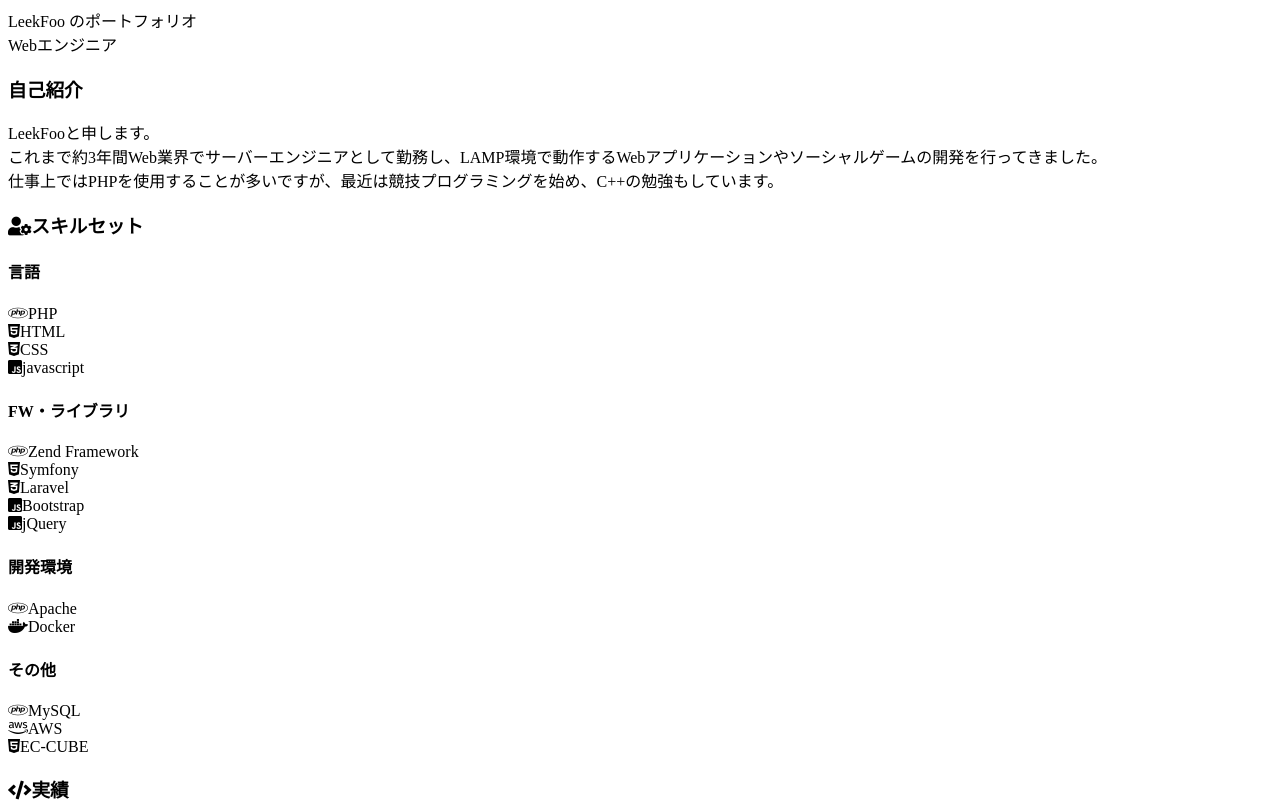
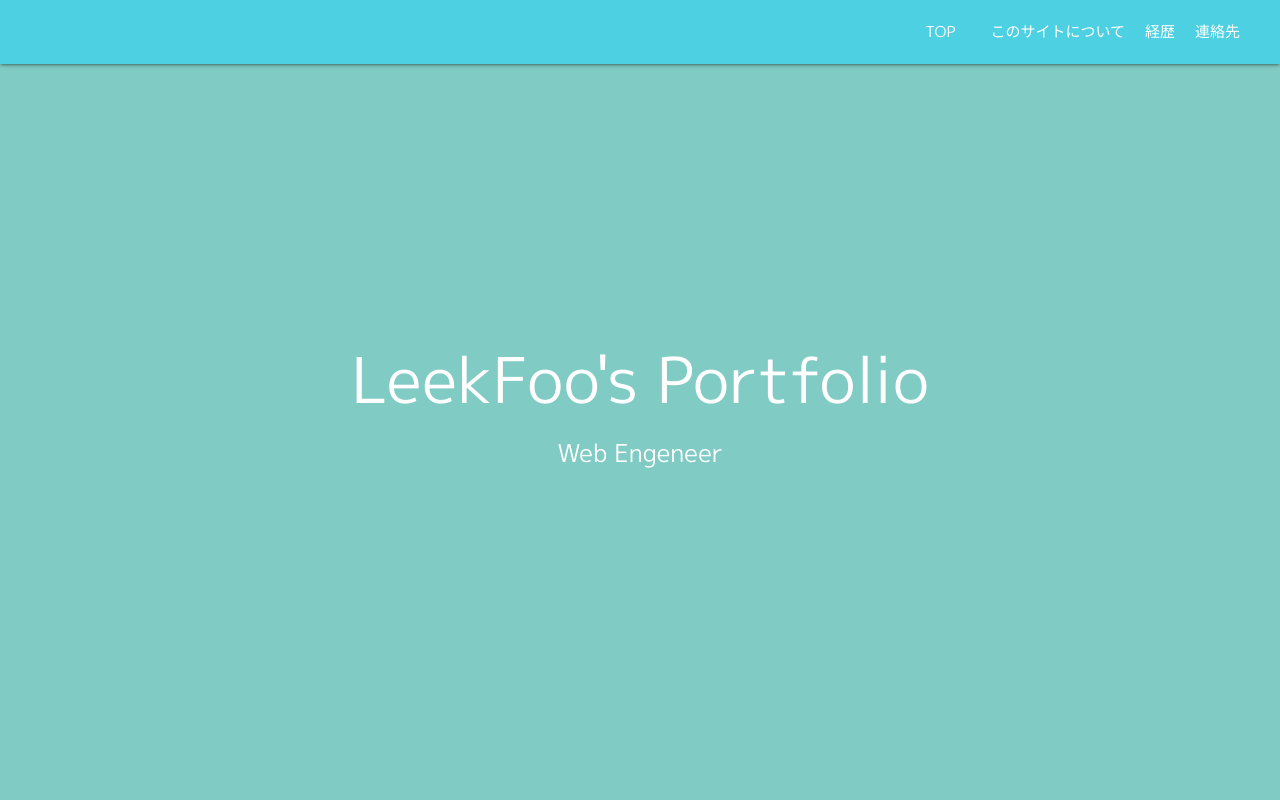
Before and after one commit to LeekFoo/js-zfqpxq, a website: page index.html in a window 1280 px wide. Shown: the top 805 px of the page. Drawn offline with nearby package versions, Linux system fonts and the light colour scheme.

Commit message:
ナビゲーションバーを追加

```diff
--- a/index.html
+++ b/index.html
@@ -1,19 +1,40 @@
 <!DOCTYPE html>
 <html lang="en">
+
 <head>
 	<meta charset="UTF-8">
 	<title>LeekFoo&nbsp;のポートフォリオ</title>
 	<link rel="stylesheet" href="https://use.fontawesome.com/releases/v5.6.3/css/all.css">
-    <link href="https://fonts.googleapis.com/css?family=M+PLUS+Rounded+1c&display=swap" rel="stylesheet">
+  <link href="https://fonts.googleapis.com/css?family=M+PLUS+1p&display=swap" rel="stylesheet">
+  <link rel="stylesheet" href="https://cdnjs.cloudflare.com/ajax/libs/materialize/1.0.0/css/materialize.min.css">
+	<link rel="stylesheet" href="style.css" type="text/css">
 	<script src="https://cdn.jsdelivr.net/npm/jquery@3/dist/jquery.min.js"></script>
-    <script src="https://cdn.jsdelivr.net/npm/jquery-scrollify@1/jquery.scrollify.min.js"></script>
+	<script src="https://cdnjs.cloudflare.com/ajax/libs/materialize/1.0.0/js/materialize.min.js"></script>
 </head>
+
 <body>
-    <div class="top_title">
-        <div>LeekFoo&nbsp;のポートフォリオ</div>
-        <div>Webエンジニア</div>
+  <header>
+    <div class="nav_bar">
+      <nav class="cyan lighten-2">
+        <ul class="right">
+          <li><a href="#">TOP</a></li>
+          <li><a href="#about">このサイトについて</a></li>
+          <li>経歴</li>
+          <li><a href="#contact">連絡先</a></li>
+        </ul>
+      </nav>
+    <div>
+  </header>
+
+	<div id="top_title" class="valign-wrapper led teal lighten-3">
+    <div class="container">
+      <div class="row center">
+        <h1>LeekFoo's Portfolio</h1>
+        <h5>Web Engeneer</h5>
       </div>
-    <div id="profile" class="contents">
+    </div>
+	</div>
+	<div id="about" class="contents">
 		<div id="image"></div>
 		<div id="description">
 			<h3>自己紹介</h3>
@@ -77,4 +98,5 @@
 		</p>
 	</div>
 </body>
+
 </html>
--- a/index.js
+++ b/index.js
@@ -0,0 +1,4 @@
+// Import stylesheets
+import './style.css';
+
+// TODO スクロールを始めたらナビゲーションバーを半透明にする
--- a/style.css
+++ b/style.css
@@ -1,3 +1,37 @@
-h1, h2 {
-  font-family: Lato;
+
+/**** Common ****/
+
+body {
+  font-family: 'M PLUS 1p', ‘ヒラギノ角ゴシック’, ‘メイリオ’ , sans-serif;
 }
+
+/**** nav_bar ****/
+
+nav {
+  position: fixed;
+  width: 100%;
+}
+
+.nav_bar nav {
+  padding-right: 25px;
+}
+
+.nav_bar nav ul {
+    list-style-type: none;
+}
+
+.nav_bar nav li {
+  float: left;
+  margin-left: 5px;
+}
+
+/**** top_title ****/
+
+#top_title {
+  height: calc(100vh);
+  font-weight: bold;
+  font-size: 20px;
+  font-size: 2rem;
+  color: #fff;
+  margin-bottom: 50px;
+}
```
Lines whose indentation alone changed are shown as unchanged.
